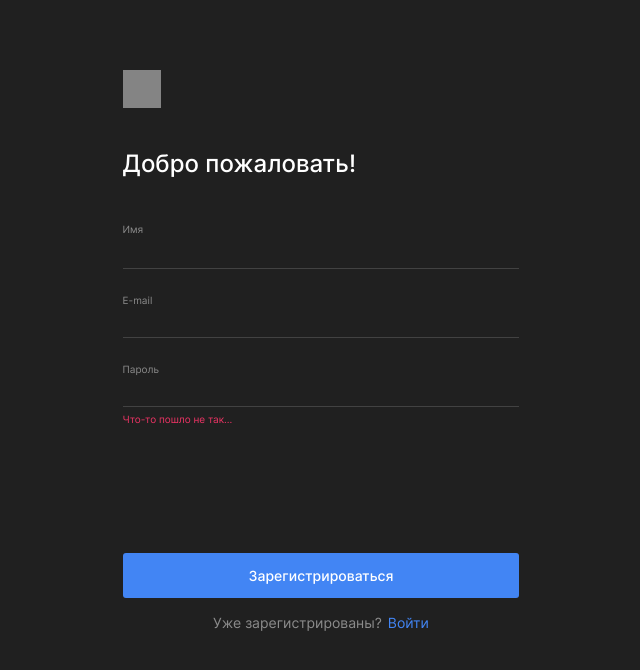
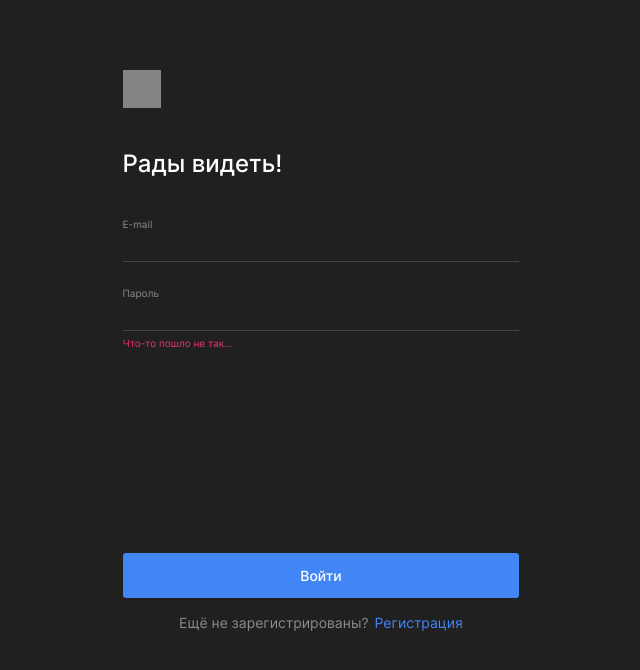
Before and after one commit to yaanab/movies-explorer-frontend2, a React (Create React App) app in the folder movies-explorer-frontend/: page /signin in a window 1280 px wide. Shown: the top 670 px of the page, without its empty margins (319-959 px from the left). Built offline with nearby package versions, Linux system fonts and the light colour scheme; grey boxes are pictures that could not be loaded.

Commit message:
feat: готовый Login.js

```diff
--- a/movies-explorer-frontend/src/components/AuthForm/AuthForm.css
+++ b/movies-explorer-frontend/src/components/AuthForm/AuthForm.css
@@ -42,7 +42,7 @@
 }
 
 .auth-form__input-group_block {
-  display: block;
+  display: none;
 }
 
 .auth-form__label {
@@ -149,7 +149,7 @@ input:autofill:active {
   }
 
   .auth-form__form {
-    min-height: 453px;
+    min-height: 466px;
   }
 
   .auth-form__submit-btn {
--- a/movies-explorer-frontend/src/components/Login/Login.js
+++ b/movies-explorer-frontend/src/components/Login/Login.js
@@ -3,12 +3,12 @@ import AuthForm from "../AuthForm/AuthForm";
 function Login() {
   return (
     <AuthForm
-      title="Добро пожаловать!"
+      title="Рады видеть!"
       isNameHidden={true}
-      button="Зарегистрироваться"
-      text="Уже зарегистрированы?"
-      link="/signin"
-      linkText="Войти"
+      button="Войти"
+      text="Ещё не зарегистрированы?"
+      link="/signup"
+      linkText="Регистрация"
     />
   );
 }
```
